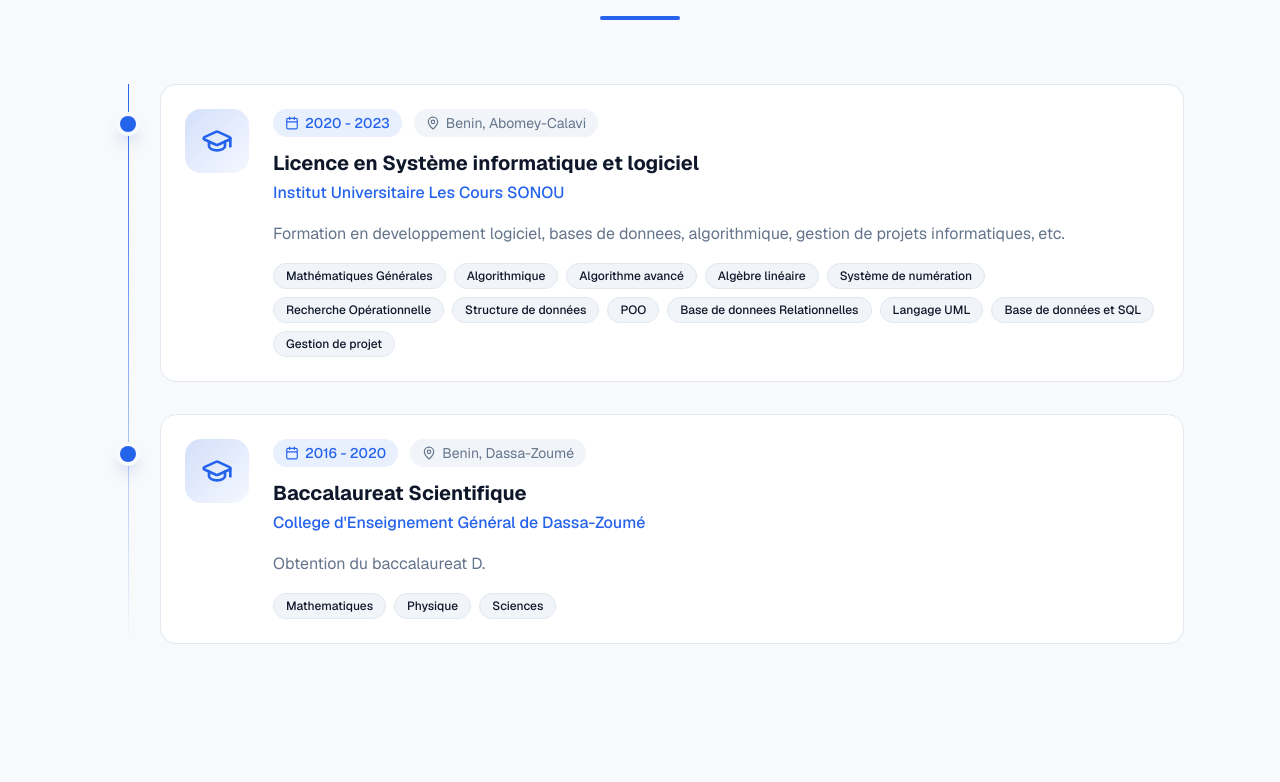
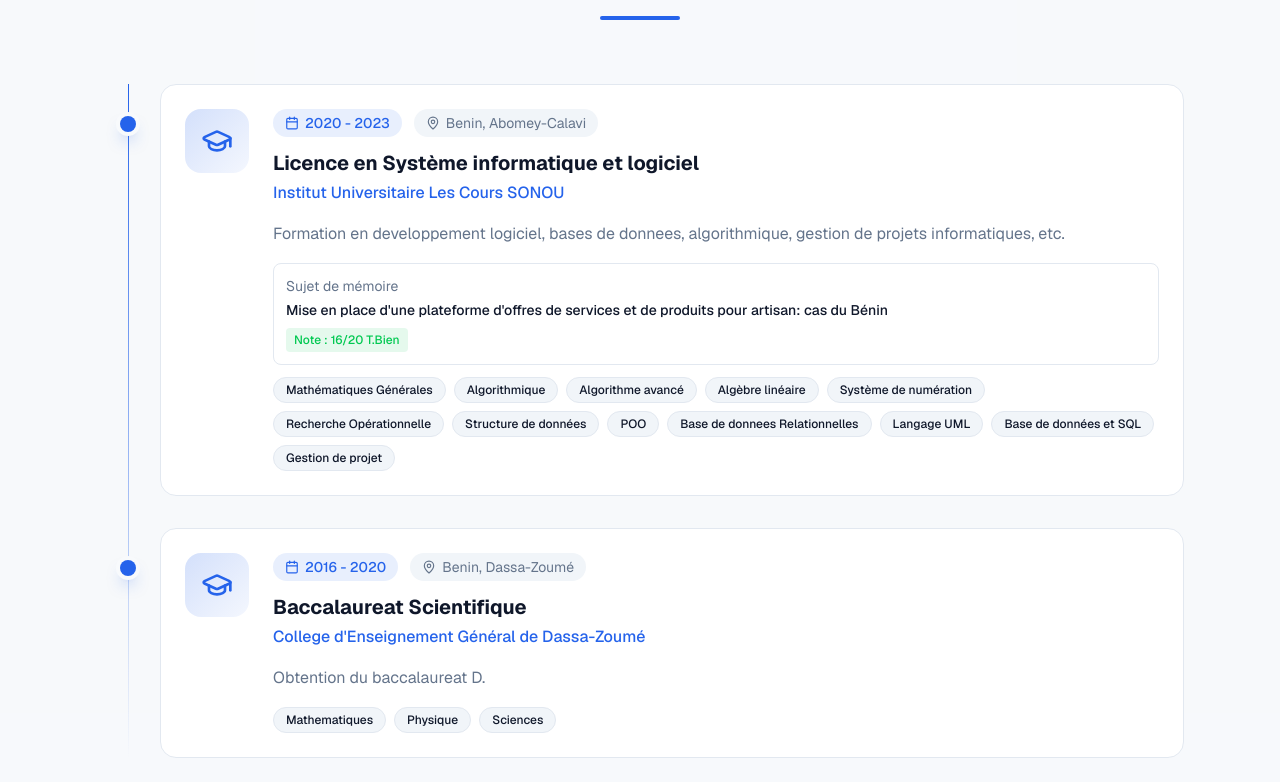
Before and after one commit to Dieudonne6/portfolio_React, a Next.js app: page / in a window 1280 px wide. Shown: the part 5638-6420 px from the top of the page. Built offline with nearby package versions, Linux system fonts and the light colour scheme.

Commit message:
Ajustement dans educations FRANCKY

```diff
--- a/components/portfolio/education.tsx
+++ b/components/portfolio/education.tsx
@@ -8,9 +8,10 @@ const education = [
     Niveau: "Licence en Système informatique et logiciel",
     Ecole: "Institut Universitaire Les Cours SONOU",
     localisation: "Benin, Abomey-Calavi",
+    internal: true,
     description:
       "Formation en developpement logiciel, bases de donnees, algorithmique, gestion de projets informatiques, etc.",
-    Mémoire: "Mise en place d'une plateforme d'offres de services et de produts pour artisan: cas du Bénin",
+    Mémoire: "Mise en place d'une plateforme d'offres de services et de produits pour artisan: cas du Bénin",
     Notes_Memoire: "16/20 T.Bien",
     Cours_Principale: ["Mathématiques Générales", "Algorithmique", "Algorithme avancé", "Algèbre linéaire", "Système de numération", "Recherche Opérationnelle", "Structure de données", "POO", "Base de donnees Relationnelles", "Langage UML", "Base de données et SQL", "Gestion de projet"],
   },
@@ -90,6 +91,21 @@ export function Education() {
                         {edu.description}
                       </p>
 
+{edu.internal && (
+  <div className="mt-3 mb-3 p-3 border border-border rounded-lg bg-card/50">
+    <p className="text-sm text-muted-foreground mb-1">
+      Sujet de mémoire
+    </p>
+    <p className="text-sm font-medium text-foreground">
+      {edu.Mémoire}
+    </p>
+
+    <span className="inline-block mt-2  px-2 py-1 text-xs font-medium bg-green-500/10 text-green-500 rounded">
+      Note : {edu.Notes_Memoire}
+    </span>
+  </div>
+)}
+
                       {/* Skills Tags */}
                       <div className="flex flex-wrap gap-2">
                         {edu.Cours_Principale.map((course) => (
```
